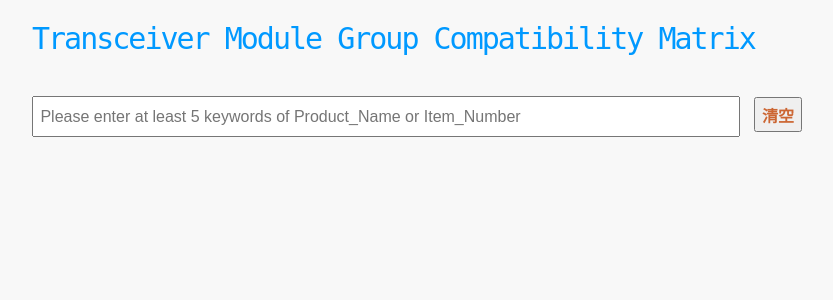
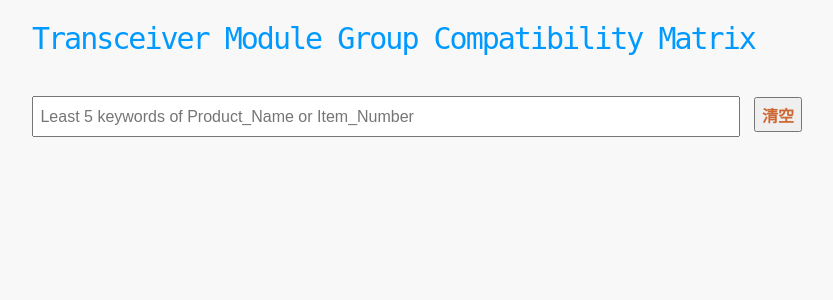
Before and after one commit to 151438611/Script, a PHP site: page /index.php?inputKeywords=1 in a window 1280 px wide; the page is wider, and only the part inside the window is pictured. Shown: the part 145-445 px from the top of that part, without its empty margins (256-1089 px from the left). Run offline with PHP 8.4, Linux system fonts and the light colour scheme.

Commit message:
Add files via upload

```diff
--- a/10Gtek/10gtek_product_password/index.php
+++ b/10Gtek/10gtek_product_password/index.php
@@ -33,8 +33,7 @@
 		<p>Transceiver Module Group Compatibility Matrix</p>
 
 		<form id="frontForm" name="frontForm" action="" method="get">
-			<input class="inputKeywords" name="inputKeywords" type="text" maxlength="25" placeholder=" Please enter at least 5 keywords of Product_Name or Item_Number " value="">
-
+			<input class="inputKeywords" name="inputKeywords" type="text" maxlength="25" placeholder=" Least 5 keywords of Product_Name or Item_Number " value="">
 			<button class="button" type="submit">清空</button>
 <!--	    <button class="button" type="button" onmouseenter="this.innerHTML=Date()" onmouseleave="this.innerHTML='时间'">时间</button>
 -->
```
